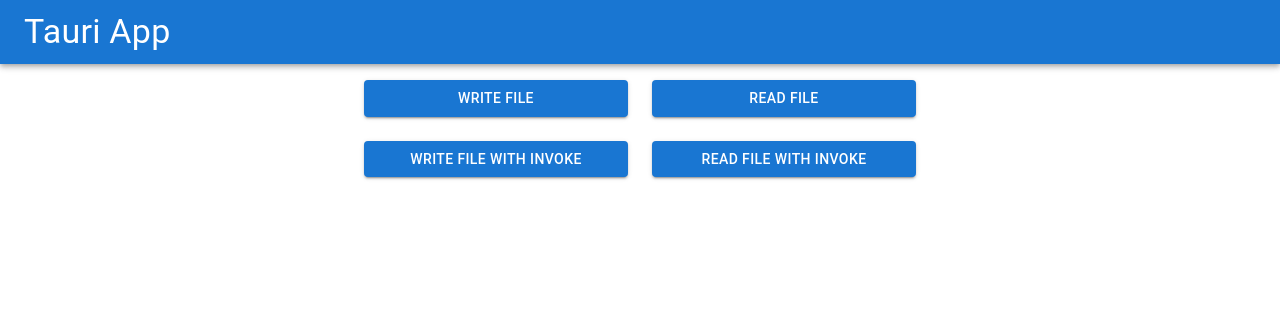
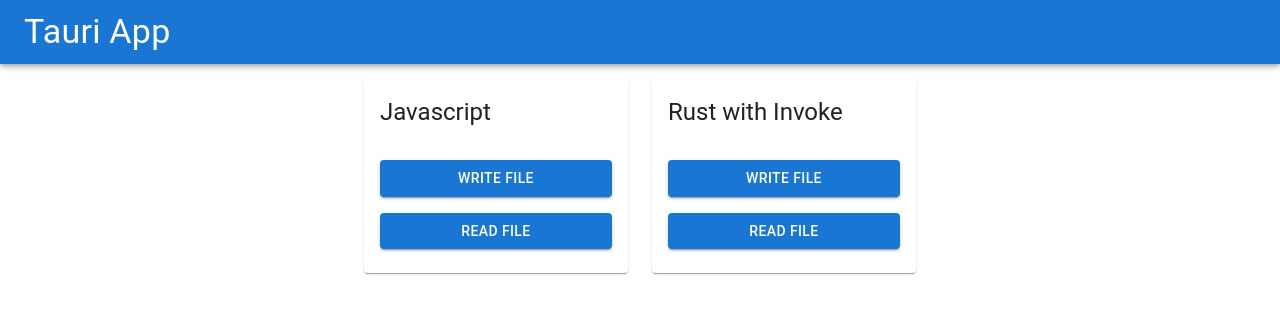
Before and after one commit to nosknut/tauri-app, a React (Create React App) app: page / in a window 1280 px wide. Shown: the top 314 px of the page. Built offline with nearby package versions, Linux system fonts and the light colour scheme.

Commit message:
Wraps butons in cards

```diff
--- a/src/App.tsx
+++ b/src/App.tsx
@@ -1,4 +1,4 @@
-import { AppBar, Button, Container, Grid, Toolbar, Typography, useTheme } from '@mui/material';
+import { AppBar, Box, Button, Card, CardContent, CardHeader, Container, Grid, Toolbar, Typography, useTheme } from '@mui/material';
 import { invoke } from '@tauri-apps/api';
 import { readTextFile, writeFile } from '@tauri-apps/api/fs';
 import { dataDir, join } from '@tauri-apps/api/path';
@@ -24,6 +24,9 @@
           <Grid container direction="column" justifyContent="center" alignItems="center">
             <Grid container spacing={3} direction="row" justifyContent="center" alignItems="center">
               <Grid item sm={6} xs={12}>
+                <Card>
+                  <CardHeader title="Javascript" />
+                  <CardContent>
                     <Button
                       fullWidth
                       variant='contained'
@@ -43,8 +46,7 @@
                     >
                       Write File
                     </Button>
-              </Grid>
-              <Grid item sm={6} xs={12}>
+                    <Box mt={2} />
                     <Button
                       fullWidth
                       variant='contained'
@@ -63,8 +65,13 @@
                     >
                       Read File
                     </Button>
+                  </CardContent>
+                </Card>
               </Grid>
               <Grid item sm={6} xs={12}>
+                <Card>
+                  <CardHeader title="Rust with Invoke" />
+                  <CardContent>
                     <Button
                       fullWidth
                       variant='contained'
@@ -82,10 +89,9 @@
                         invoke('custom_write_file_function', { filePath, content: 'Hello World Invoked' }).catch(logAndRethrow)
                       }}
                     >
-                  Write File with Invoke
+                      Write File
                     </Button>
-              </Grid>
-              <Grid item sm={6} xs={12}>
+                    <Box mt={2} />
                     <Button
                       fullWidth
                       variant='contained'
@@ -103,8 +109,10 @@
                         invoke('custom_read_file_function', { filePath }).then(alert).catch(logAndRethrow)
                       }}
                     >
-                  Read File with Invoke
+                      Read File
                     </Button>
+                  </CardContent>
+                </Card>
               </Grid>
             </Grid>
           </Grid>
```
Lines whose indentation alone changed are shown as unchanged.
